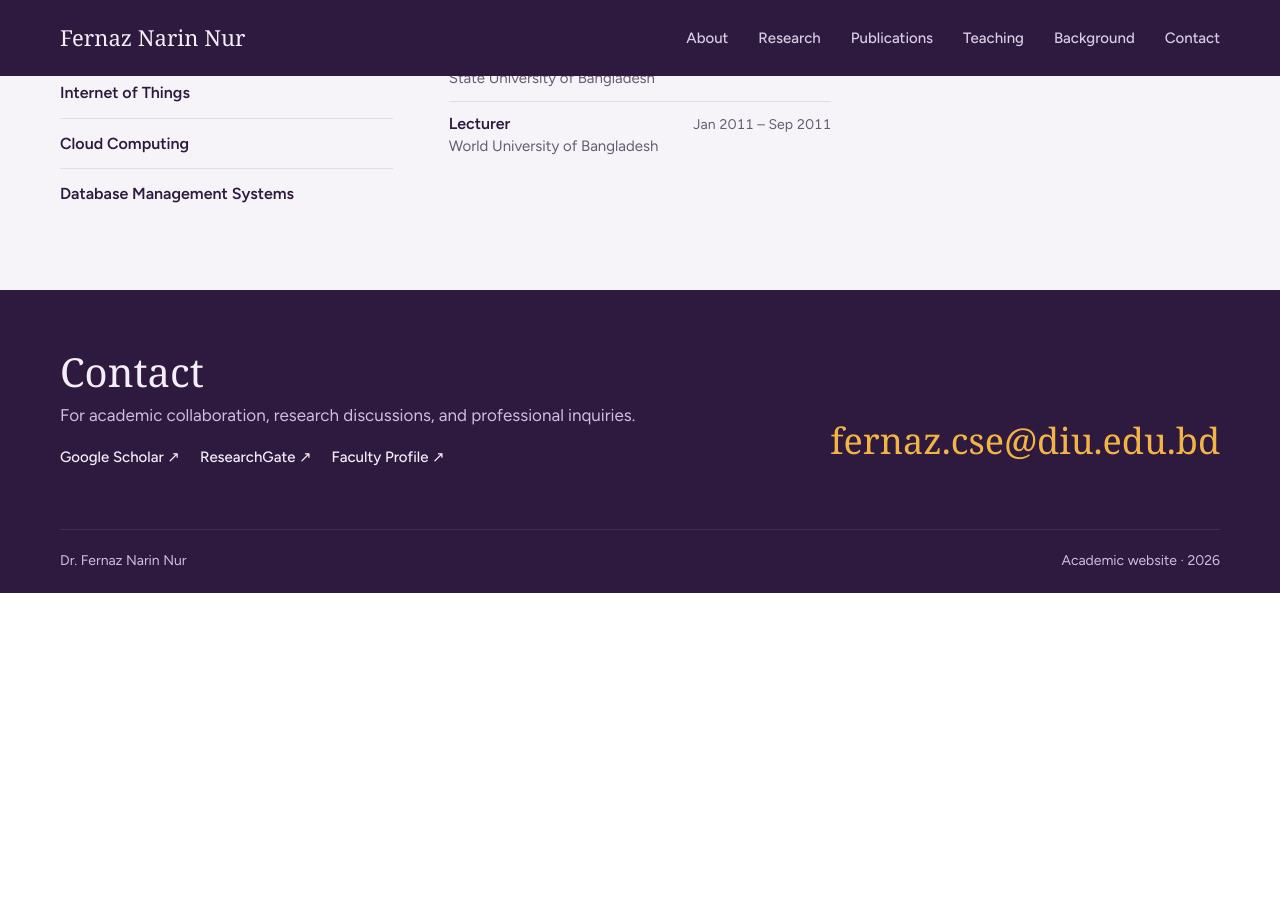
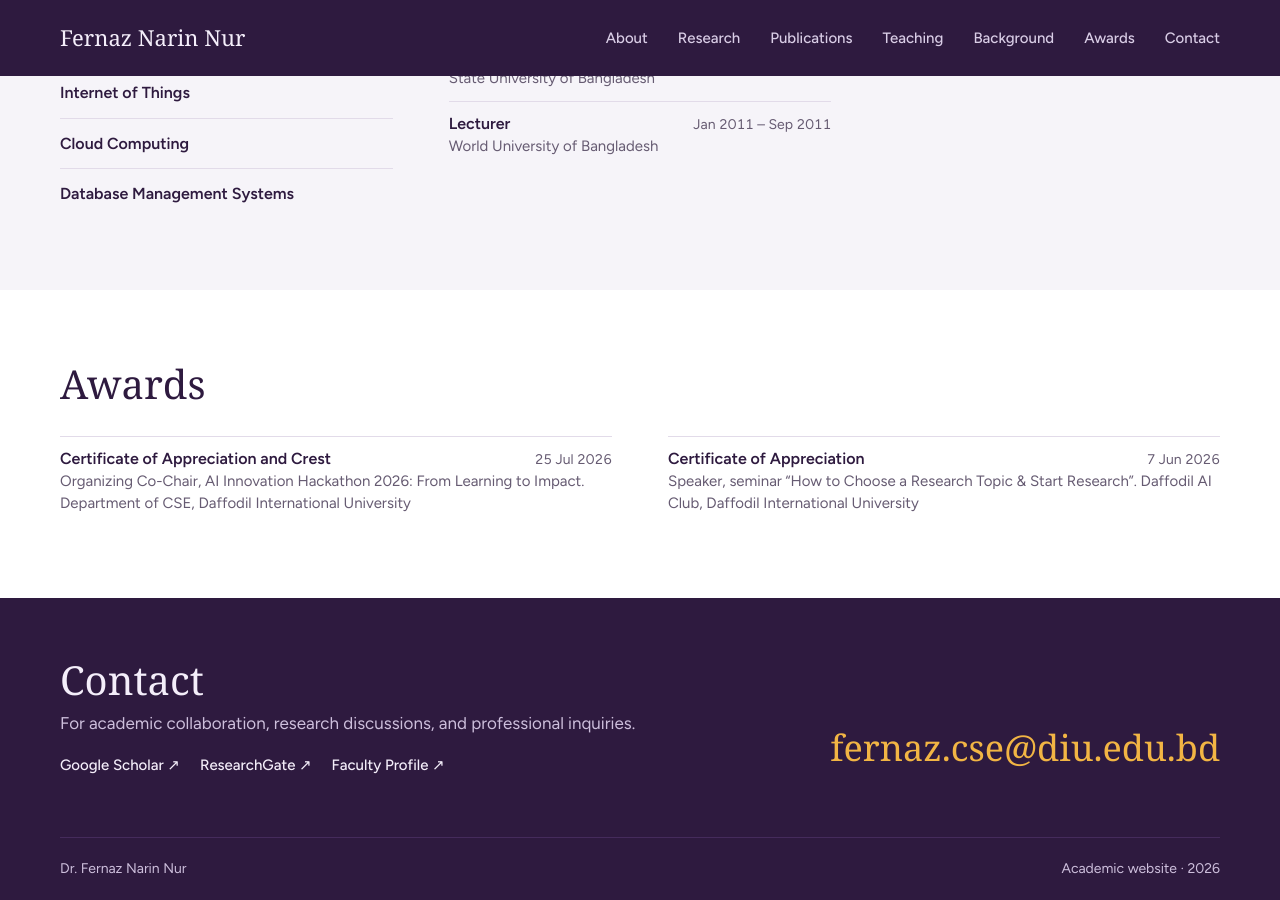
Before and after one commit to fernaz-nur/fernaz-nur.github.io, a Jekyll site: the page built from index.html, in a window 1280 px wide and 900 px high, scrolled down 3980 px. Built offline with Jekyll 4.4.1, drawn with Linux system fonts in a browser that asks for light colours; some web fonts are replaced; before the commit the page ends 4573 px from its top, so only the background shows below that.

Commit message:
Add the first two awards
Newest first: the AI Innovation Hackathon 2026 certificate and crest, and
the certificate for speaking at the research seminar. Adding them turns on
the Awards section and its header link.

Co-Authored-By: Claude Opus 5.5 <noreply@anthropic.com>

```diff
--- a/_data/profile.yml
+++ b/_data/profile.yml
@@ -90,11 +90,12 @@ fellowships:
     title: "MEETBdREN 2016 workshop fellowship"
     detail: "University of Dhaka"
 
-# The Awards section and its link in the header appear on their own once this
-# list has an entry. To add an award, replace [] with entries like this:
-#
-# awards:
-#   - period: "2024"
-#     title: "Name of the award"
-#     detail: "Who gave it, and what it was for"
-awards: []
+# Keep the newest award first. The Awards section and its link in the header
+# appear on their own while this list has an entry.
+awards:
+  - period: "25 Jul 2026"
+    title: "Certificate of Appreciation and Crest"
+    detail: "Organizing Co-Chair, AI Innovation Hackathon 2026: From Learning to Impact. Department of CSE, Daffodil International University"
+  - period: "7 Jun 2026"
+    title: "Certificate of Appreciation"
+    detail: "Speaker, seminar “How to Choose a Research Topic & Start Research”. Daffodil AI Club, Daffodil International University"
```
